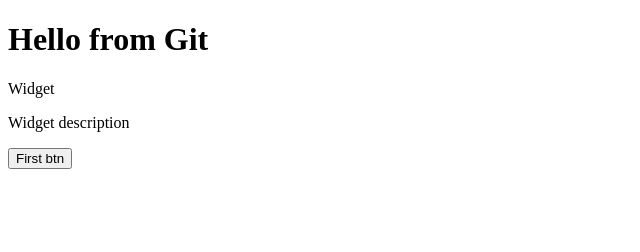
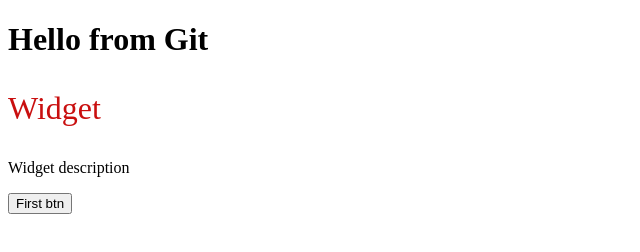
Before and after one commit to SergeyKagal/my_project, a plain HTML site: page index.html in a window 1280 px wide. Shown: the whole page, without its empty margins (0-640 px from the left). Drawn offline with Linux system fonts and the light colour scheme.

Commit message:
add styles

```diff
--- a/index.html
+++ b/index.html
@@ -6,6 +6,7 @@
     <meta http-equiv="X-UA-Compatible" content="IE=edge">
     <meta name="viewport" content="width=device-width, initial-scale=1.0">
     <title>My great project</title>
+    <link rel="stylesheet" href="styles.css">
 </head>
 
 <body>
--- /dev/null
+++ b/styles.css
@@ -0,0 +1,4 @@
+.p1 {
+    font-size: 2rem;
+    color: #c90f0f;
+}
```
